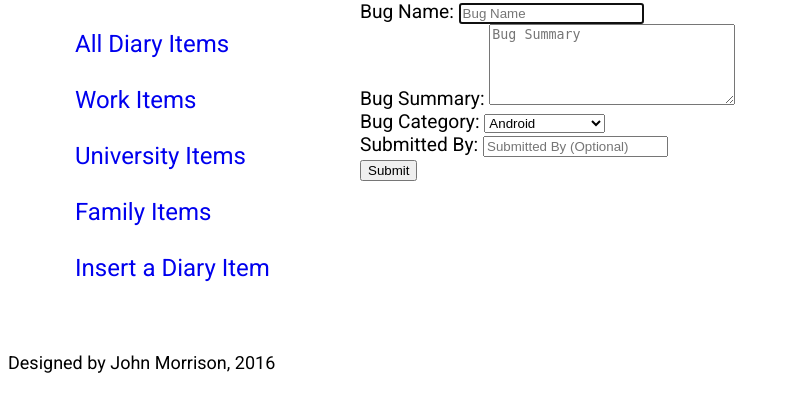
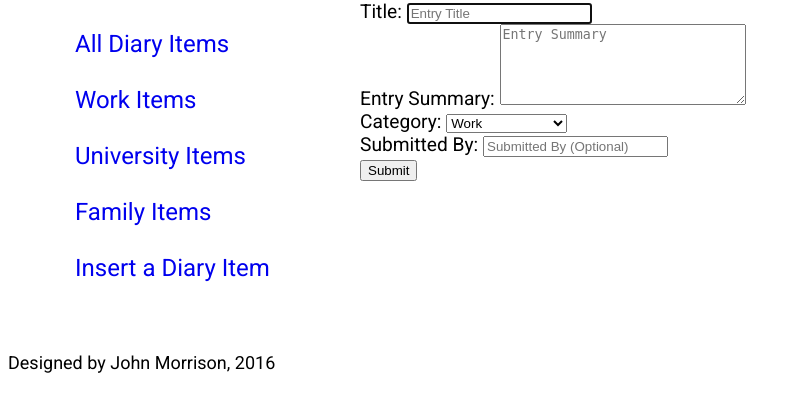
Before and after one commit to Johnnie2016/CMM007AL-0207753, a PHP site: page /add.php in a window 1280 px wide. Shown: the part 229-641 px from the top of the page, without its empty margins (0-800 px from the left). Run offline with PHP 8.4, Linux system fonts and the light colour scheme.

Commit message:
Resit attempt 18th Aug

```diff
--- a/add.php
+++ b/add.php
@@ -25,9 +25,9 @@
     <nav class="grid-25" id="Navigation">
         <ul>
             <li><a href="diary.php">All Diary Items</a></li><br>
-            <li><a href="diary.php?bugcategory=android">Work Items</a></li><br>
-            <li><a href="diary.php?bugcategory=iOS">University Items</a></li><br>
-            <li><a href="diary.php?bugcategory=windows">Family Items</a></li><br>
+            <li><a href="diary.php?category=work">Work Items</a></li><br>
+            <li><a href="diary.php?category=university">University Items</a></li><br>
+            <li><a href="diary.php?category=family">Family Items</a></li><br>
             <li><a href="add.php">Insert a Diary Item</a></li><br>
         </ul>
     </nav>
@@ -42,20 +42,20 @@
                      <form class=\"form-input\" action='{$_SERVER['PHP_SELF']}' method='post' >
 
                          <div class=\"field\" >
-                             <label>Bug Name:</label>
-                             <input type = \"text\" name = \"name\" id = \"name\" accesskey=\"1\" placeholder = \"Bug Name\" autofocus required >
+                             <label>Title:</label>
+                             <input type = \"text\" name = \"title\" id = \"title\" accesskey=\"1\" placeholder = \"Entry Title\" autofocus required >
                          </div>
                          <div class=\"field\" >
-                             <label>Bug Summary:</label>
-                             <textarea rows = \"5\" cols = \"28\" name = \"summary\" id = \"summary\" accesskey=\"2\" placeholder = \"Bug Summary\" required ></textarea>
+                             <label>Entry Summary:</label>
+                             <textarea rows = \"5\" cols = \"28\" name = \"summary\" id = \"summary\" accesskey=\"2\" placeholder = \"Entry Summary\" required ></textarea>
                          </div>
                          <div class=\"field\">
-                             <label>Bug Category:</label>
+                             <label>Category:</label>
                              <select name = \"category\" id = \"category\" accesskey=\"3\" required>
                                  <option value = \"\" disabled  selected >Select category..</option>
-                                 <option value = \"work\" selected >Android</option>
-                                 <option value = \"university\" >iOS</option>
-                                 <option value = \"family\" >Windows</option>
+                                 <option value = \"work\" selected >Work</option>
+                                 <option value = \"university\" >University</option>
+                                 <option value = \"family\" >Family</option>
                              </select>
                          </div>
                          <div class=\"field\" >
@@ -72,7 +72,7 @@
                  {
                                  include_once('dbaseconn.php');
 
-                     $title = $_POST['name'];
+                     $title = $_POST['title'];
                      $summary = $_POST['summary'];
                      $category = $_POST['category'];
                      $submitter = $_POST['submitter'];
@@ -81,7 +81,7 @@
                                         $submitter = "Anonymous";
                      }
 
-                     $sql = "INSERT INTO bugView VALUES (NULL,'$name','$summary','$category','$submitter')";
+                     $sql = "INSERT INTO bugView VALUES (NULL,'$title','$summary','$category','$submitter')";
                      mysqli_query($db,$sql);
                      mysqli_close($db);
                      header('Location: add.php?category=all');
--- a/index.php
+++ b/index.php
@@ -25,9 +25,9 @@
     <nav class="grid-25" id="Navigation">
         <ul>
             <li><a href="diary.php">All Diary Items</a></li><br>
-            <li><a href="diary.php?bugcategory=android">Work Items</a></li><br>
-            <li><a href="diary.php?bugcategory=iOS">University Items</a></li><br>
-            <li><a href="diary.php?bugcategory=windows">Family Items</a></li><br>
+            <li><a href="diary.php?category=work">Work Items</a></li><br>
+            <li><a href="diary.php?category=university">University Items</a></li><br>
+            <li><a href="diary.php?category=family">Family Items</a></li><br>
             <li><a href="add.php">Insert a Diary Item</a></li><br>
         </ul>
     </nav>
```
Also changed, not shown: add.html (+6 -6 lines), diary.php (+20 -20 lines).
